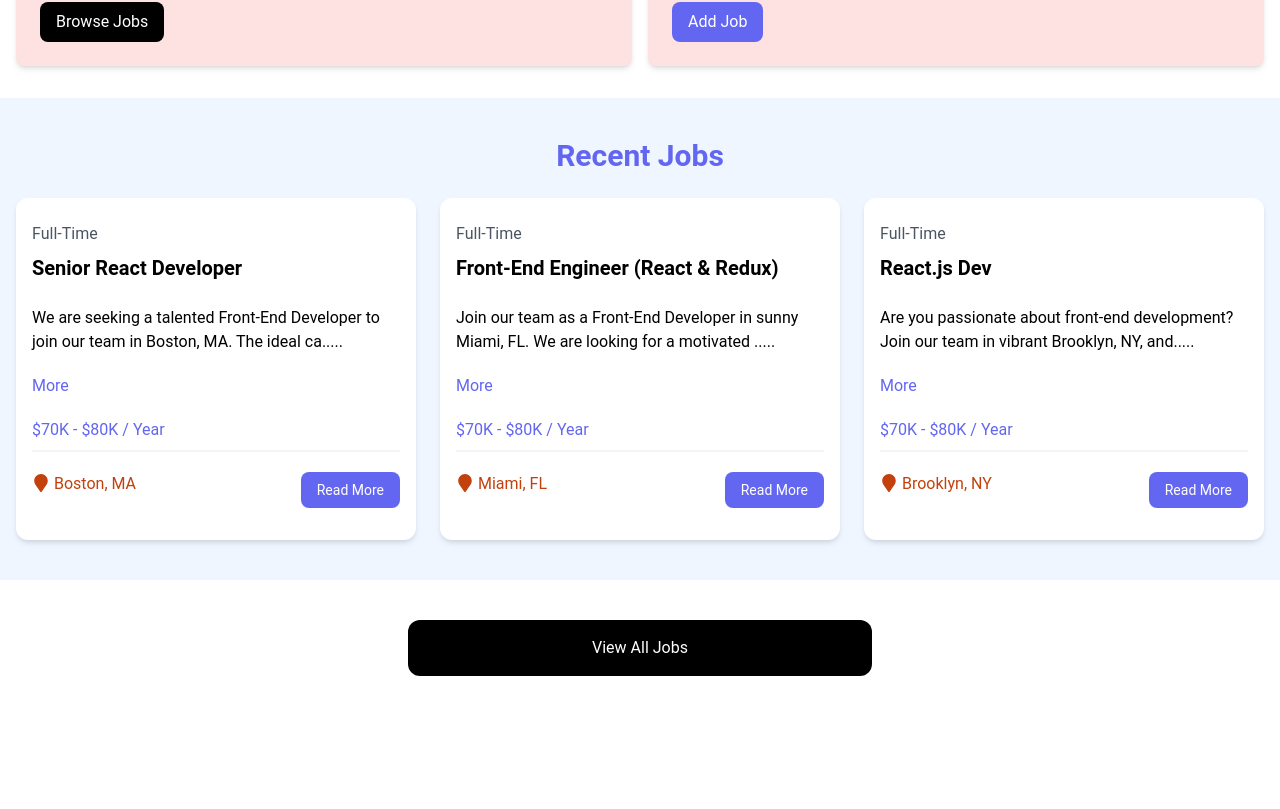
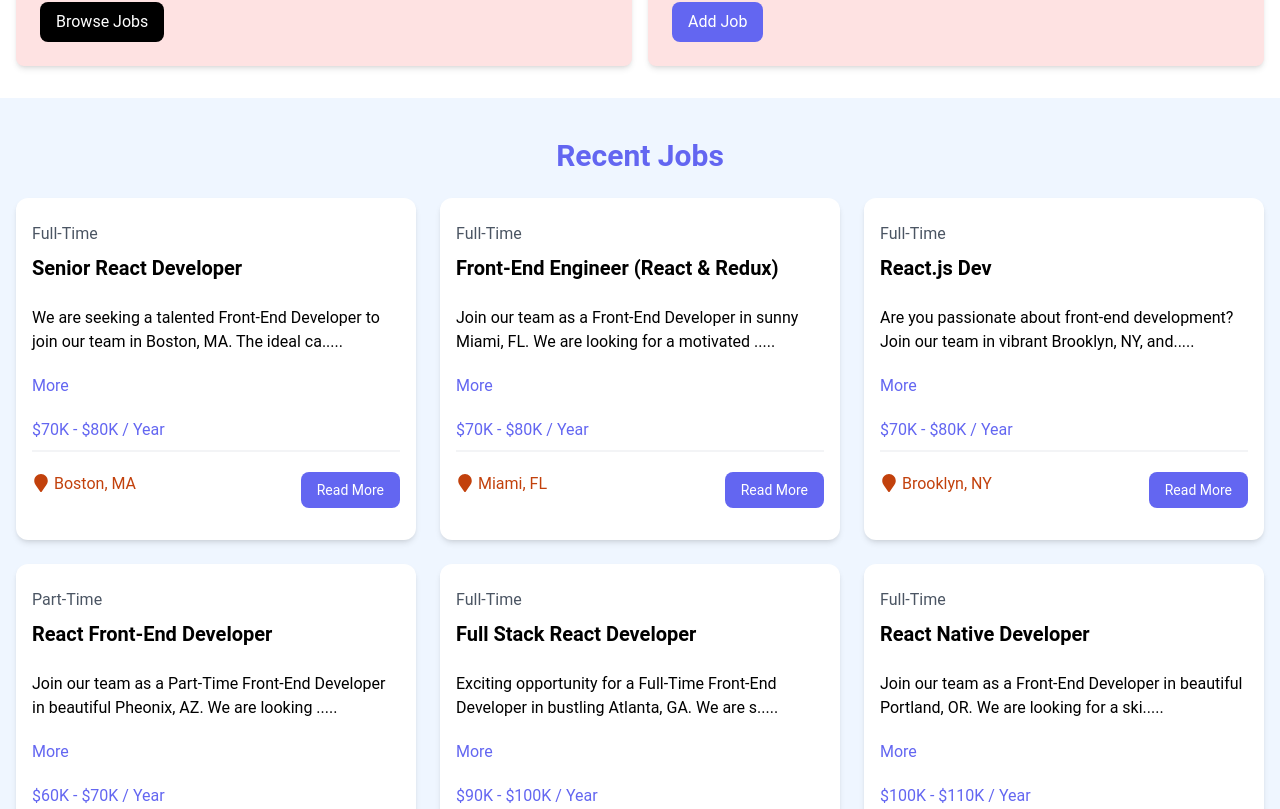
Before and after one commit to purnimagurung/react-job-website, a React (Vite) app: page / in a window 1280 px wide. Shown: the part 511-1320 px from the top of the page. Before the commit the page ends 1227 px from the top, so only its background shows below. Built offline with nearby package versions, Linux system fonts and the light colour scheme; data requests are answered from the project's data file.

Commit message:
jsons server setup, useEffect() & data fetching, loading spinner, conditional fetching

```diff
--- a/src/components/JobListing.jsx
+++ b/src/components/JobListing.jsx
@@ -1,9 +1,39 @@
+import Spinner from './Spinner';
+import { useState, useEffect } from 'react';
 import JobList from './JobList';
-import jobs from '../jobs.json';
+// import jobs from '../jobs.json';
 
 const JobListing = ( {isHome = false}) => {
   // Display only three jobs vacancy
-  const jobListings = isHome ? jobs.slice(0,3) : jobs;
+  // const jobListings = isHome ? jobs.slice(0,3) : jobs;
+  const [jobs, setJobs] = useState([]);
+  // for loading spinner
+  const [error, setError] = useState(null)
+  const [loading, setLoading] = useState(true);
+
+  useEffect(()=> {
+    const fetchJobs = async()=> {
+      try{
+        const response = await fetch ('http://localhost:8000/jobs');
+
+        if (!response.ok) {
+          throw new Error('Network response was not ok');
+        }
+        const result = await response.json();
+        setJobs(result);
+        setLoading(false);
+      }
+      catch(error){
+        setError(error);
+        setLoading(false);
+
+      }
+
+    }
+
+    fetchJobs();
+  }, []);
+
   return (
     <>
       <section className="bg-blue-50 px-4 py-10">
@@ -11,11 +41,16 @@ const JobListing = ( {isHome = false}) => {
             <h2 className="text-3xl font-bold text-indigo-500 mb-6 text-center">
             {isHome ? 'Recent Jobs': 'Browse Jobs'}
             </h2>
-            <div className="grid grid-cols-1 md:grid-cols-3 gap-6">
-            {jobListings.map((job)=> (
-              <JobList key = {job.id} job={job} />
-             ))}
-            </div>
+              {loading ? (
+                <Spinner loading = {loading} />
+
+              ): (
+                <div className="grid grid-cols-1 md:grid-cols-3 gap-6">
+                  {jobs.map((job)=> (
+                  <JobList key = {job.id} job={job} />
+                  ))}
+                </div>
+              )}
         </div>
       </section>
     </>
--- /dev/null
+++ b/src/components/Spinner.jsx
@@ -0,0 +1,19 @@
+import ClipLoader from "react-spinners/ClipLoader";
+
+const override = {
+    display: "block",
+    margin: "0 auto",
+  };
+
+const Spinner = ({loading}) => {
+  return (
+   <ClipLoader
+   color= '#4338ca'
+        loading={loading}
+        cssOverride={override}
+        size={150}
+        aria-label="Loading Spinner"/>
+  )
+}
+
+export default Spinner
--- a/src/jobs.json
+++ b/src/jobs.json
@@ -1,4 +1,5 @@
- [
+ {
+  "jobs": [
     {
       "id": "1",
       "title": "Senior React Developer",
@@ -84,3 +85,4 @@
       }
     }
   ]
+}
--- a/src/pages/HomePage.jsx
+++ b/src/pages/HomePage.jsx
@@ -1,7 +1,7 @@
 import Banner from '../components/Banner';
-import Card from '../components/Card';
+// import Card from '../components/Card';
 import JobCard from '../components/JobCard';
-import JobList from '../components/JobList';
+// import JobList from '../components/JobList';
 import JobListing from '../components/JobListing';
 import ViewJobs from '../components/ViewJobs';
 
```
Also changed, not shown: package.json (+5 -2 lines), 1 other file (tests, documents, lock files or other folders).
